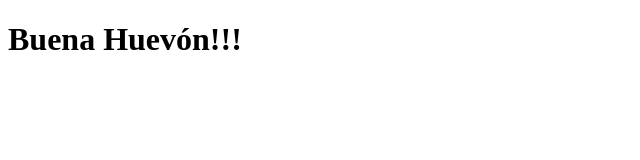
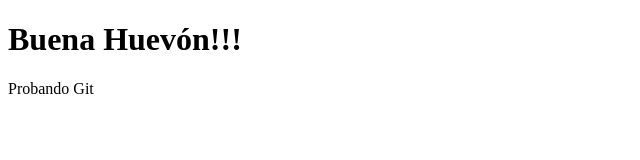
Before and after one commit to gamaades/proyectoDemoCursoPrework, a plain HTML site: page index.html in a window 1280 px wide. Shown: the whole page, without its empty margins (0-640 px from the left). Drawn offline with Linux system fonts and the light colour scheme.

Commit message:
Cambio, agregamos comentario

```diff
--- a/index.html
+++ b/index.html
@@ -8,5 +8,6 @@
 </head>
 <body>
     <h1>Buena Huevón!!!</h1>
+    <p>Probando Git</p>
 </body>
 </html>
```
